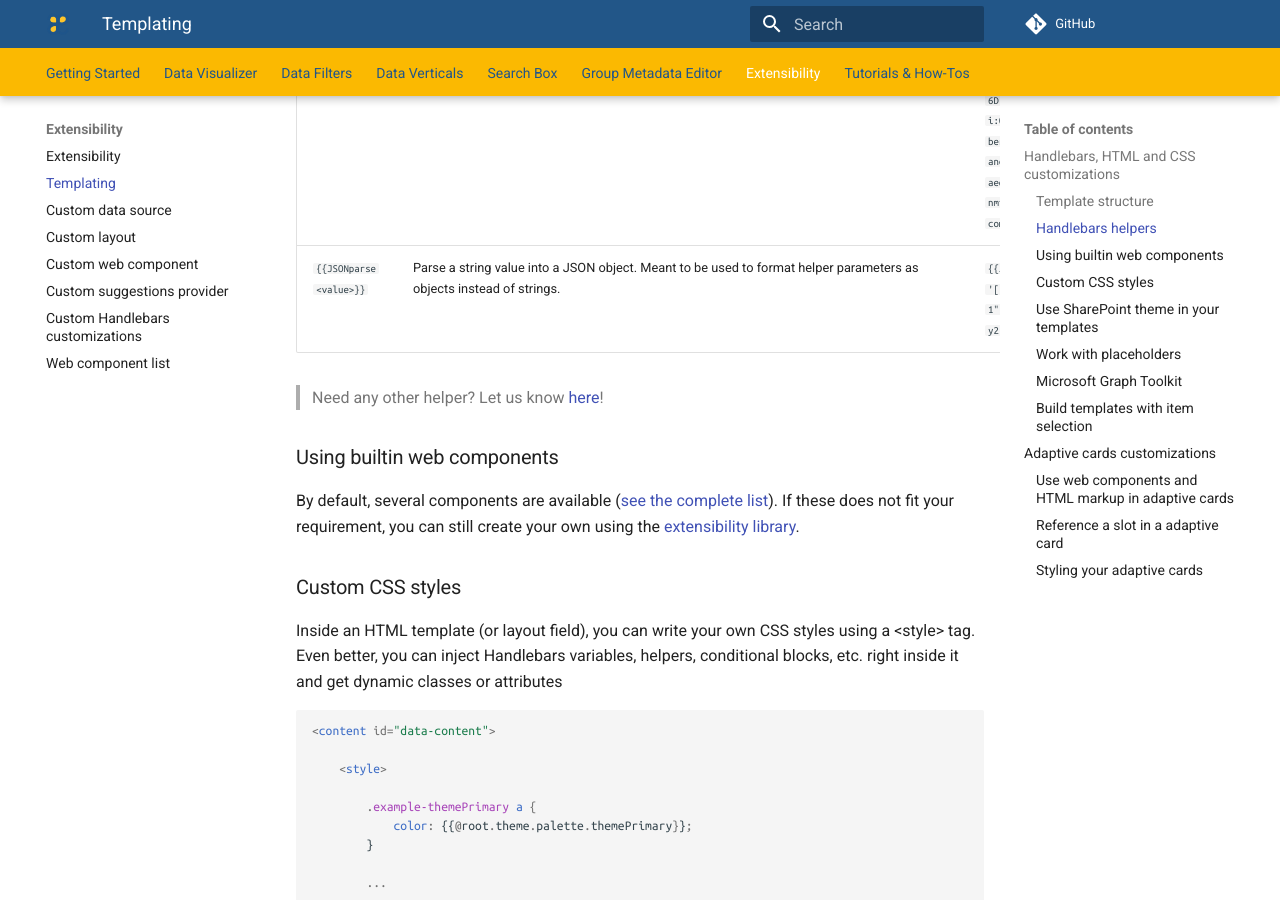
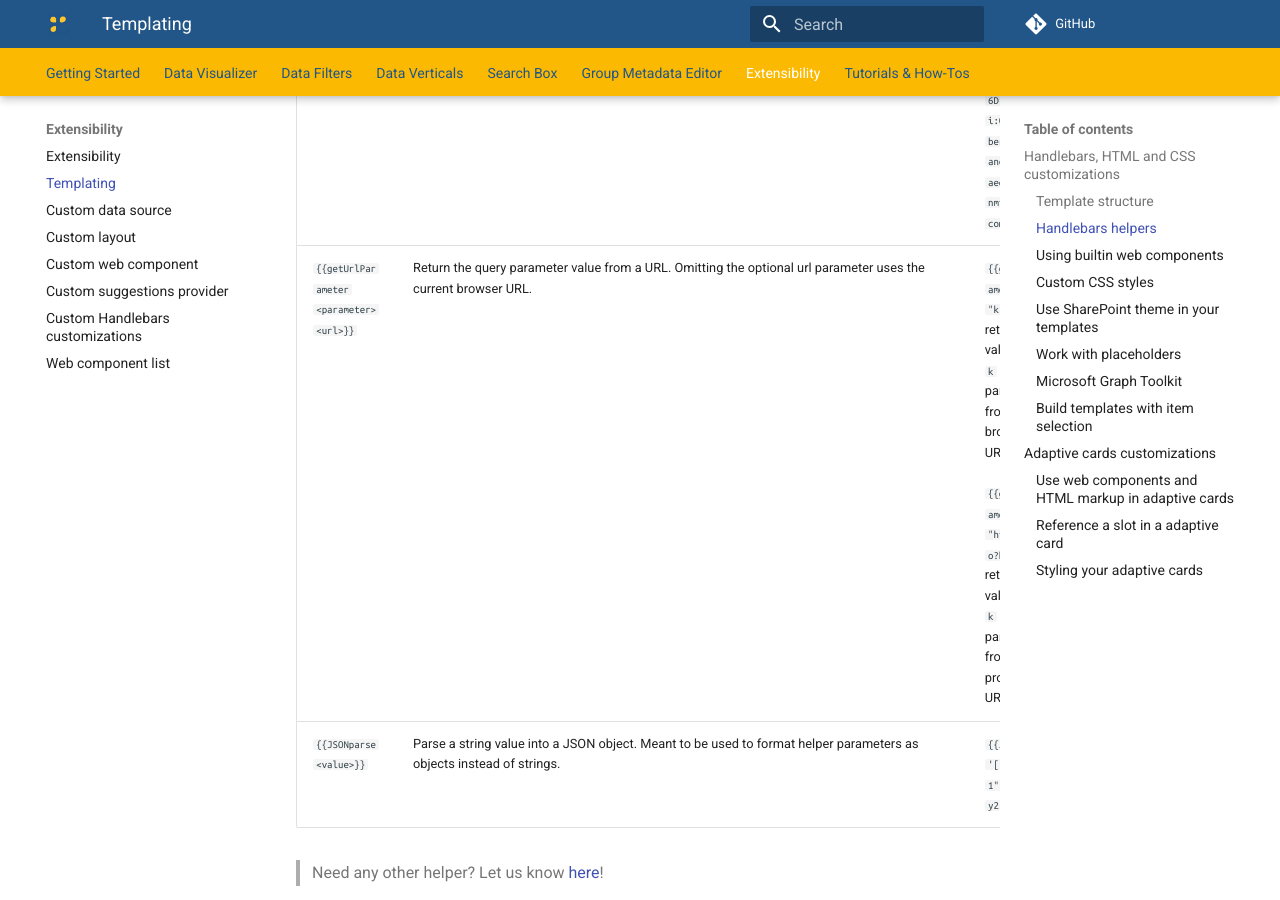
Before and after one commit to aequos-solutions/modern-data-visualizer, an MkDocs documentation site: the page built from docs/extensibility/templating.md, in a window 1280 px wide and 900 px high, scrolled down 3408 px. Built offline with MkDocs 1.6.1 and Material for MkDocs 9.7.7, drawn with Linux system fonts in a browser that asks for light colours; comment, search, counter and statistics services are not loaded.

Commit message:
code change for adding getUrlParameter

```diff
--- a/docs/extensibility/templating.md
+++ b/docs/extensibility/templating.md
@@ -51,6 +51,7 @@ The following custom helpers are available in addition to the [handlebars-helper
 `{{#group items by="<property>"}}` | Group items by a specific results property. See [https://github.com/shannonmoeller/handlebars-group-by](https://github.com/shannonmoeller/handlebars-group-by) for usage.
 | `{{slot item <property_names>}}` | Return the `<property_name>` value for the `item` object. Supports deep property paths. Supports single and multiple item properties | ex with single value: `{{slot item "property.subproperty"}}`<br />ex with multiple properties `{{slot item (JSONparse '["property1","property2"]')}}`
 | `{{getUserEmail <value>}}` | Extract the user email in a string based on a email regex  (ex: a claim). Returns the first match.| `{{getUserEmail "franck.cornu@aequosdev.onmicrosoft.com \| Franck Cornu \| 693A30232E667C6D656D626572736869707C6672616E636B2E636F726E7540616571756F736465762E6F6E6D6963726F736F66742E636F6D i:0#.f\|membership\|franck.cornu@aequosdev.onmicrosoft.com"}}`
+| `{{getUrlParameter <parameter> <url>}}` | Return the query parameter value from a URL. Omitting the optional url parameter uses the current browser URL. | `{{getUrlParameter "k"}}` return the value of the `k` query parameter from the browser URL.<br><br>`{{getUrlParameter "k" "https://foo?k=test"}}` return the value of the `k` query parameter from the provided URL.
 | `{{JSONparse <value>}}` | Parse a string value into a JSON object. Meant to be used to format helper parameters as objects instead of strings. | `{{JSONparse '["property1","property2"]')}}`
 
 > Need any other helper? Let us know [here](https://github.com/aequos-solutions/modern-data-visualizer/issues)!
```
